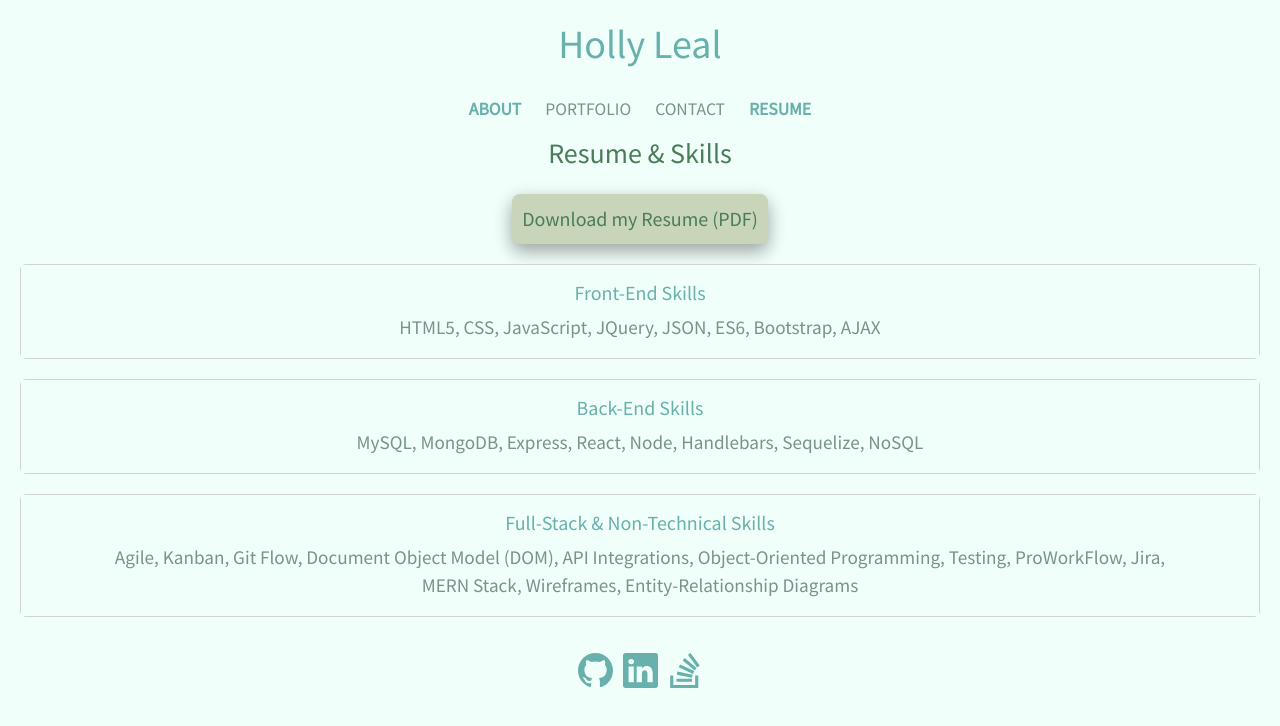
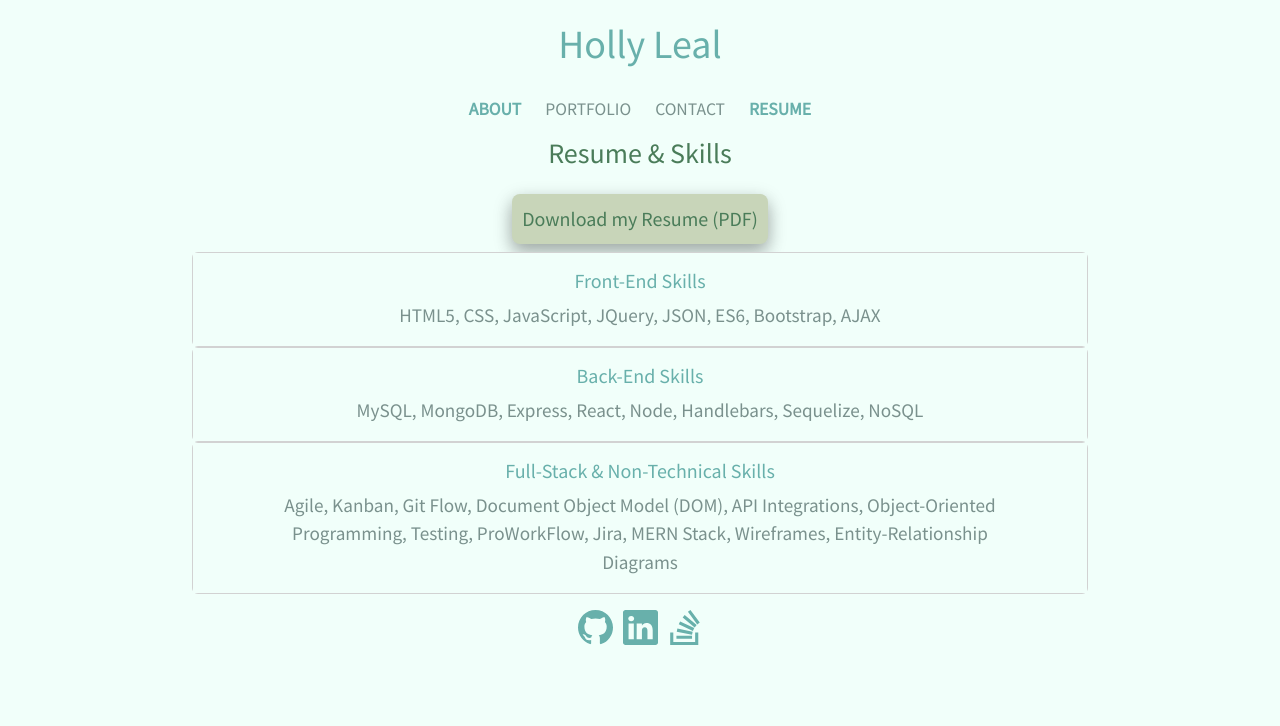
Before and after one commit to hollyhleal/react-portfolio, a React (Create React App) app: page /react-portfolio/resume in a window 1280 px wide. Shown: the top 726 px of the page. Built offline with nearby package versions, Linux system fonts and the light colour scheme.

Commit message:
adjust card width

```diff
--- a/src/components/pages/Resume/Resume.css
+++ b/src/components/pages/Resume/Resume.css
@@ -13,6 +13,10 @@
 
 .card {
   margin: 20px;
+  display: inline-block;
+  width: 70%;
+  margin: auto;
+  text-align: center;
 }
 
 h5 {
```
